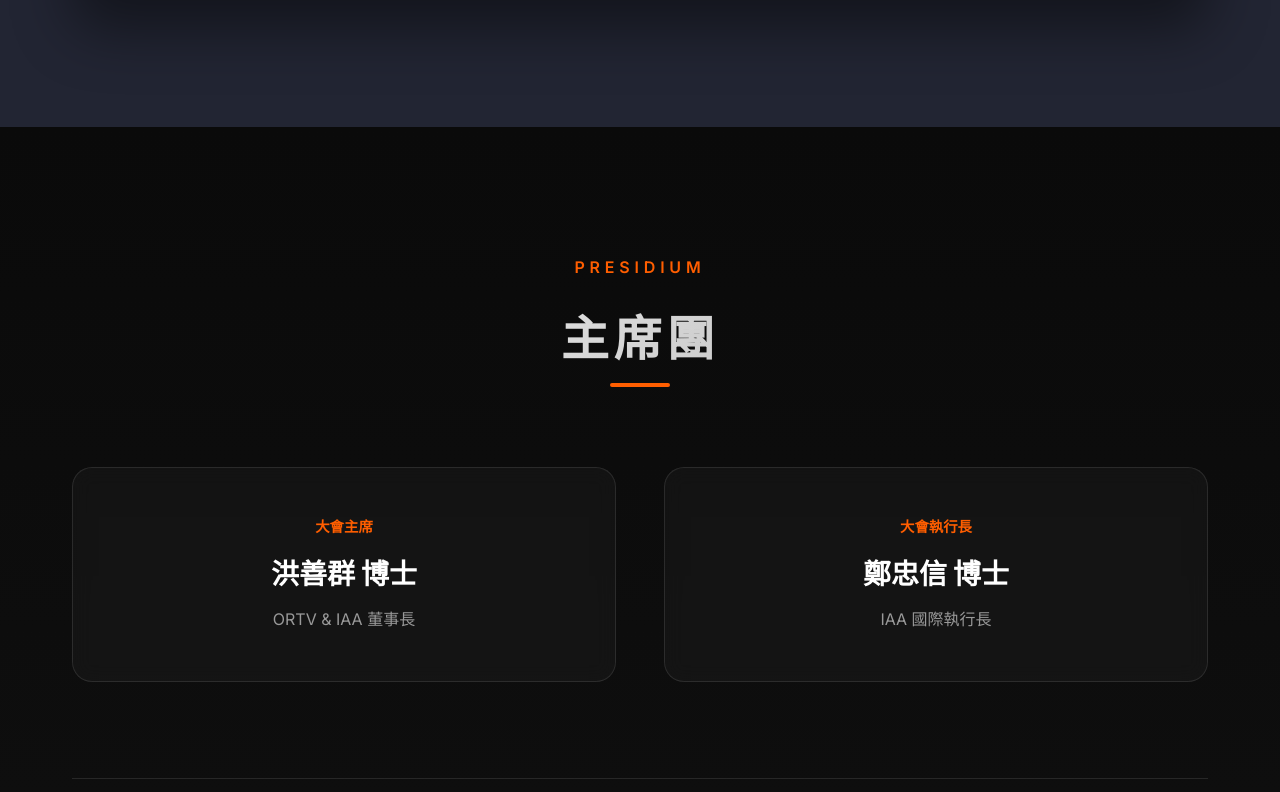
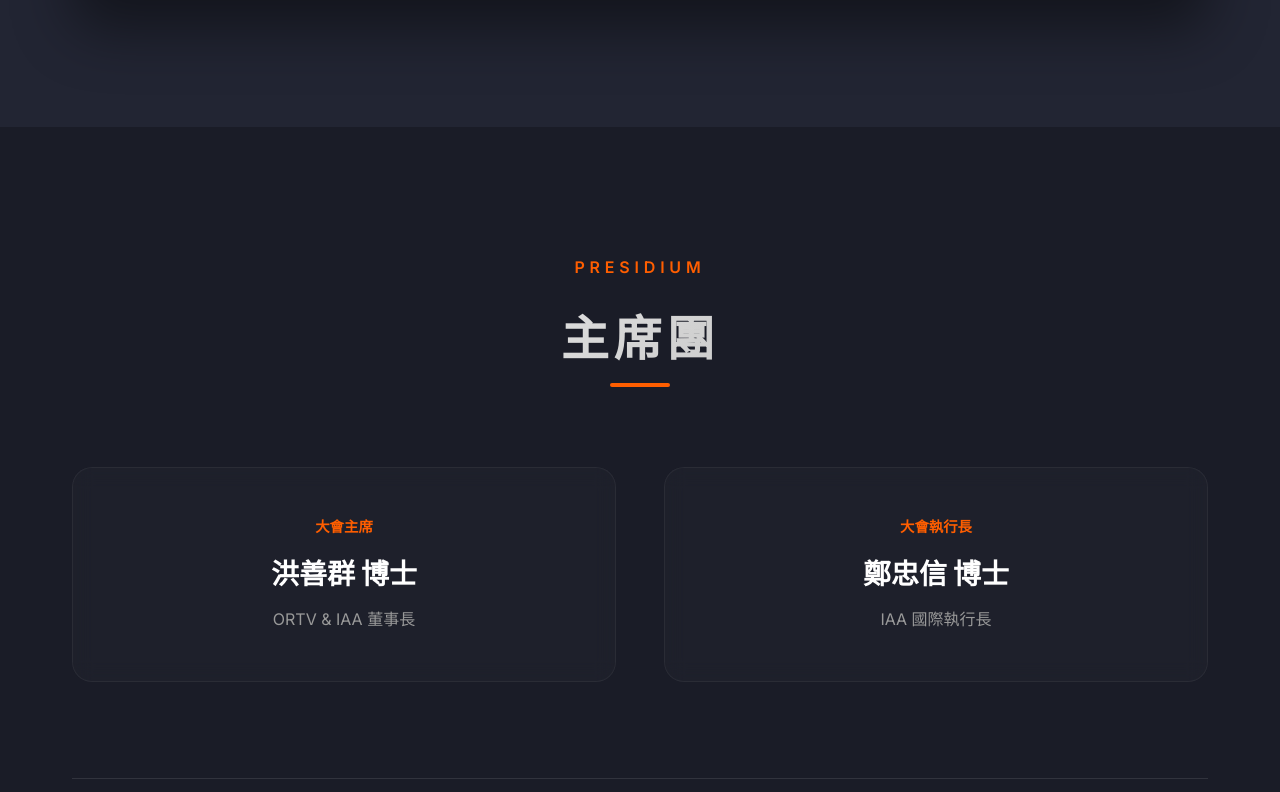
Before and after one commit to newstream-stack/impactasiacenter, a React (Vite) app: page / in a window 1280 px wide. Shown: the part 5568-6360 px from the top of the page. Built offline with nearby package versions, Linux system fonts and the light colour scheme.

Commit message:
改一下色調

```diff
--- a/src/components/Presidium/Presidium.module.css
+++ b/src/components/Presidium/Presidium.module.css
@@ -1,9 +1,8 @@
 .section {
   padding: 8rem 0;
-  background: linear-gradient(to bottom, #0a0a0a, #111);
+  background: var(--bg-dark);
   color: white;
   position: relative;
-  overflow: hidden;
 }
 
 .container {
@@ -31,7 +30,7 @@
 
 .subtitle {
   font-size: 1rem;
-  color: #FF5E00;
+  color: var(--accent);
   text-transform: uppercase;
   letter-spacing: 0.3em;
   font-weight: 600;
@@ -42,7 +41,7 @@
 .line {
   width: 60px;
   height: 4px;
-  background: #FF5E00;
+  background: var(--accent);
   margin: 0 auto;
   border-radius: 2px;
 }
@@ -55,24 +54,24 @@
 }
 
 .memberCard {
-  background: rgba(255, 255, 255, 0.03);
-  border: 1px solid rgba(255, 255, 255, 0.1);
+  background: rgba(255, 255, 255, 0.02);
+  backdrop-filter: blur(10px);
+  border: 1px solid rgba(255, 255, 255, 0.05);
   padding: 3rem;
   border-radius: 20px;
   text-align: center;
   transition: all 0.4s cubic-bezier(0.4, 0, 0.2, 1);
-  backdrop-filter: blur(10px);
 }
 
 .memberCard:hover {
   transform: translateY(-10px);
-  background: rgba(255, 255, 255, 0.05);
-  border-color: rgba(255, 94, 0, 0.3);
+  background: rgba(255, 255, 255, 0.04);
+  border-color: var(--accent);
   box-shadow: 0 20px 40px rgba(0, 0, 0, 0.4);
 }
 
 .role {
-  color: #FF5E00;
+  color: var(--accent);
   font-size: 0.9rem;
   font-weight: 600;
   text-transform: uppercase;
@@ -116,7 +115,7 @@
   padding: 1.5rem;
   background: rgba(255, 255, 255, 0.02);
   border-radius: 12px;
-  border-left: 3px solid #FF5E00;
+  border-left: 3px solid var(--accent);
   transition: all 0.3s ease;
 }
 
```
